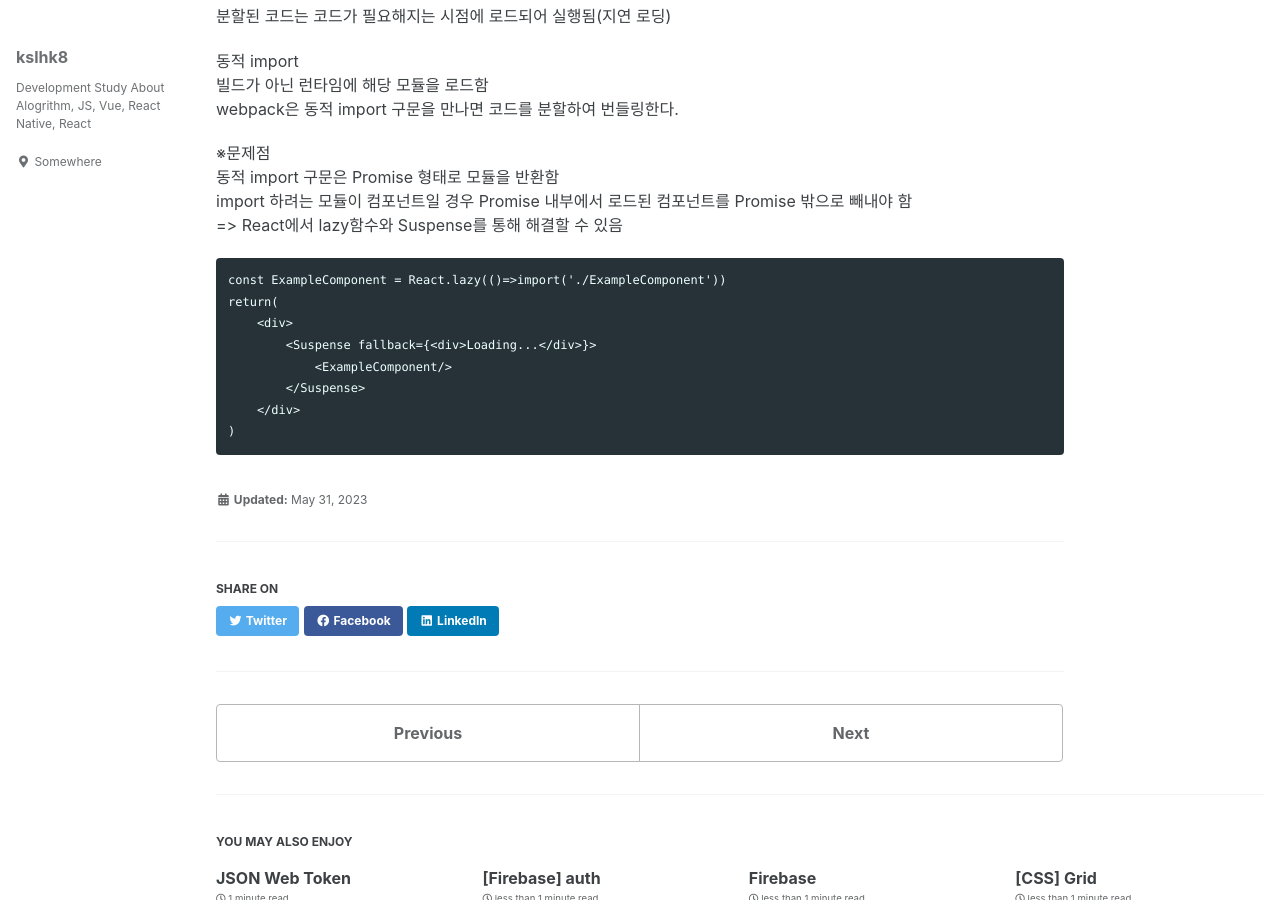
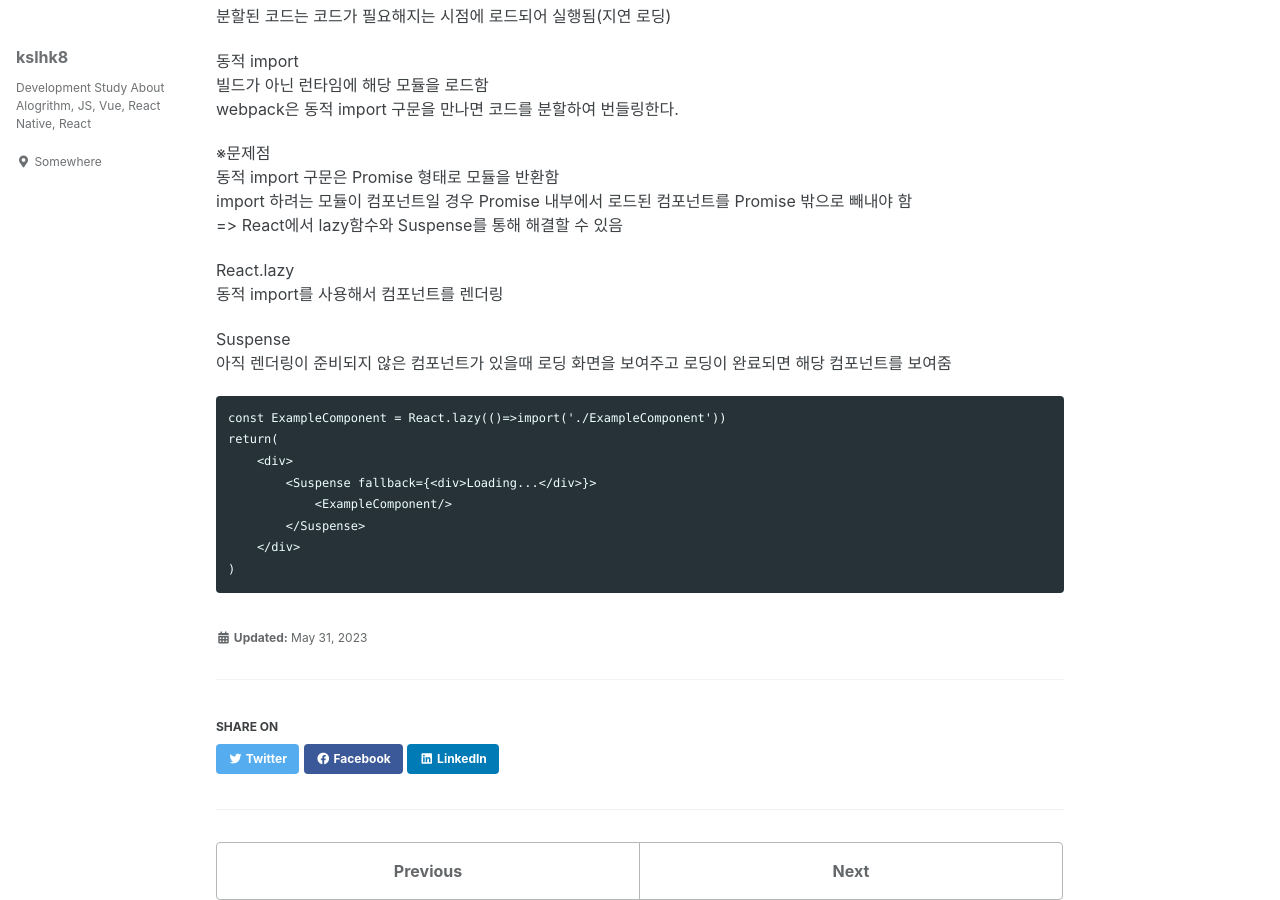
Before and after one commit to kslhk8/kslhk8.github.io, a Jekyll site: the page built from _posts/2023-05-31-92.md, in a window 1280 px wide and 900 px high, scrolled down 574 px. Built offline with Jekyll 4.4.1, drawn with Linux system fonts in a browser that asks for light colours; cached includes are drawn as plain includes.

Commit message:
update: suspense, lazy description

````diff
--- a/_posts/2023-05-31-92.md
+++ b/_posts/2023-05-31-92.md
@@ -30,6 +30,12 @@ webpack은 동적 import 구문을 만나면 코드를 분할하여 번들링한
 동적 import 구문은 Promise 형태로 모듈을 반환함
 import 하려는 모듈이 컴포넌트일 경우 Promise 내부에서 로드된 컴포넌트를 Promise 밖으로 빼내야 함
 => React에서 lazy함수와 Suspense를 통해 해결할 수 있음
+
+React.lazy
+동적 import를 사용해서 컴포넌트를 렌더링
+
+Suspense
+아직 렌더링이 준비되지 않은 컴포넌트가 있을때 로딩 화면을 보여주고 로딩이 완료되면 해당 컴포넌트를 보여줌
 ```
 const ExampleComponent = React.lazy(()=>import('./ExampleComponent'))
 return(
````
